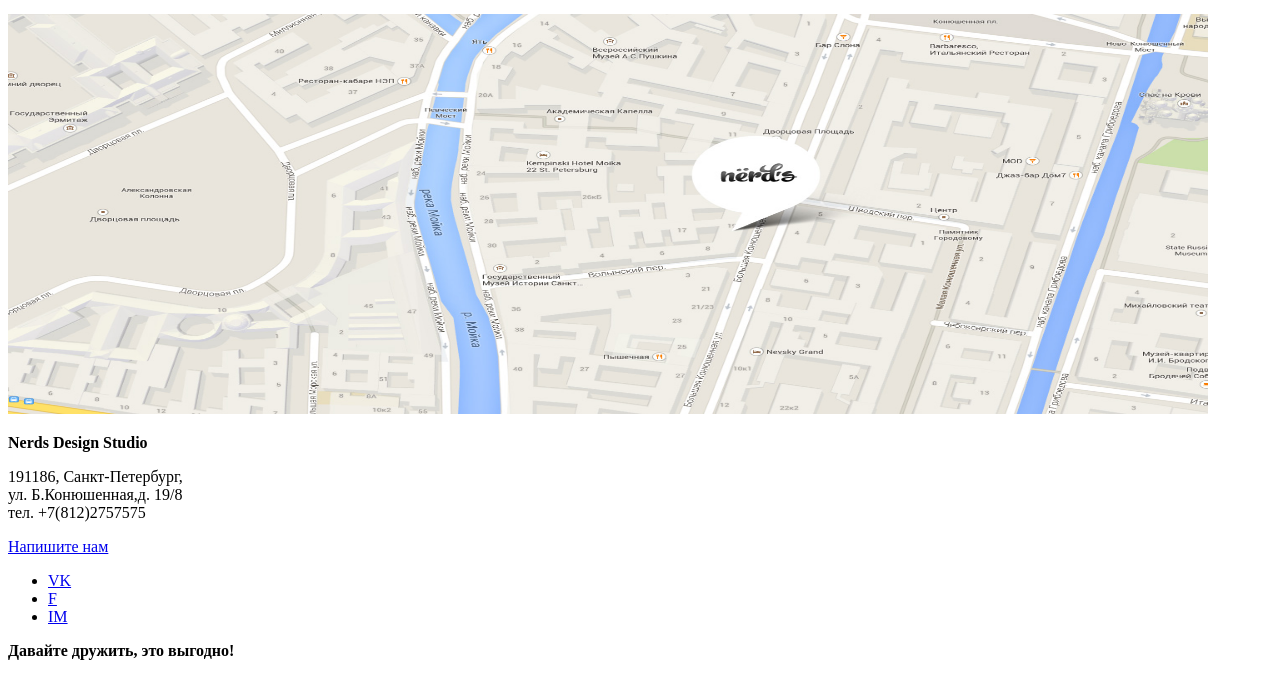
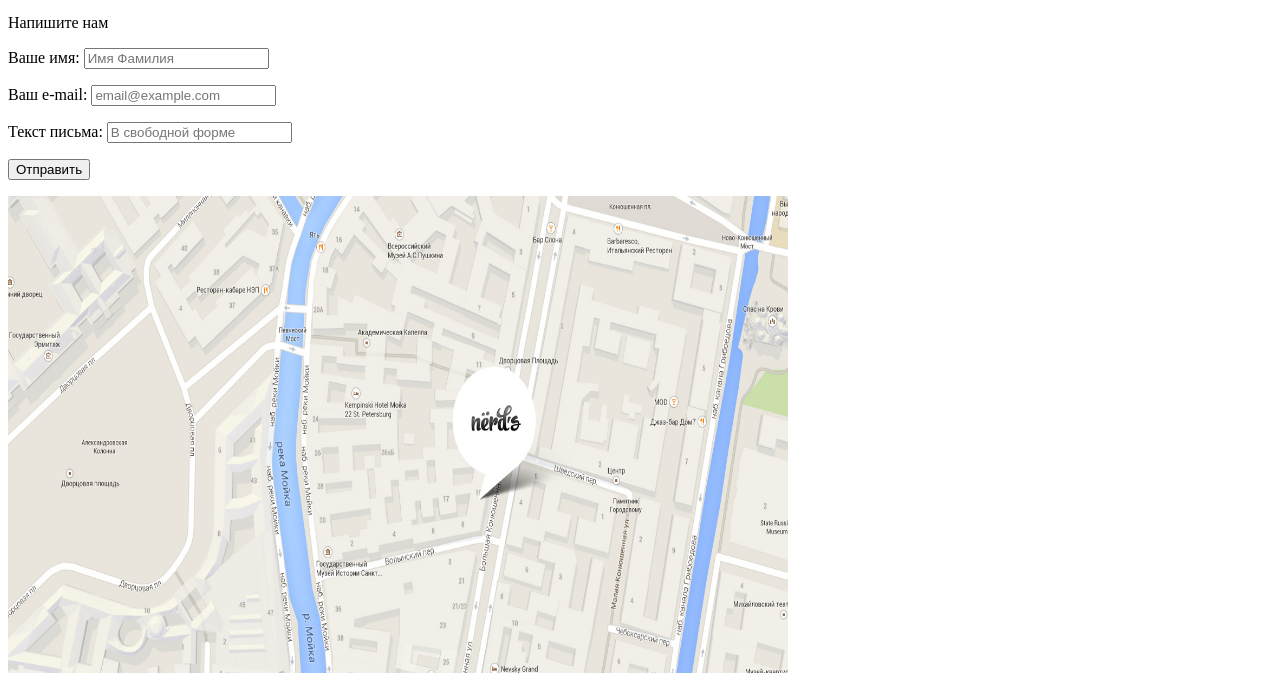
Before and after one commit to mykolanikulitsa/405795-nerds, a plain HTML site: page index.html in a window 1280 px wide. Shown: the part 3750-4423 px from the top of the page. Drawn offline with Linux system fonts and the light colour scheme.

Commit message:
Add form

```diff
--- a/index.html
+++ b/index.html
@@ -139,9 +139,25 @@
   		</article>
   	</main>
   	<footer class="main-footer">
+      <p class="write-us">Напишите нам</p>
+      <form action="https://echo.htmlacademy.ru" method="post">
+        <p>
+          <label for="name">Ваше имя:</label>
+          <input type="text" name="Ваше имя:" value="" placeholder="Имя Фамилия" id="name">
+        </p>
+        <p>
+          <label for="email">Ваш e-mail:</label>
+          <input type="text" name="Ваш e-mail:" value="" placeholder="email@example.com" id="email">
+        </p>
+        <p>
+          <label for="text">Текст письма:</label>
+          <input type="text" name="Текст письма:" value="" placeholder="В свободной форме" id="text">
+        </p>
+        <button class="button" type="submit">Отправить</button>
+      </form>
   		<p class="map">
   			<a href="#">
-  				<img src="img/map.jpg" width="1200" height="400" alt="Как к нам проехать, карта">
+  				<img src="img/map.jpg" width="780" height="560" alt="Офис компании по адресу ул. Большая Конюшенная 19/8, Санкт-петербург">
   			</a>
   		</p>
   		<div class="adress">
@@ -151,7 +167,7 @@
   				ул. Б.Конюшенная,д. 19/8<br>
   				тел. +7(812)2757575
   			</p>
-  			<a class="button" href="wirte-us.html">Напишите нам</a>
+  			<a class="button" href="write-us.html">Напишите нам</a>
   		</div>
   	</footer>
   	<footer class="footer-copyright">
```
